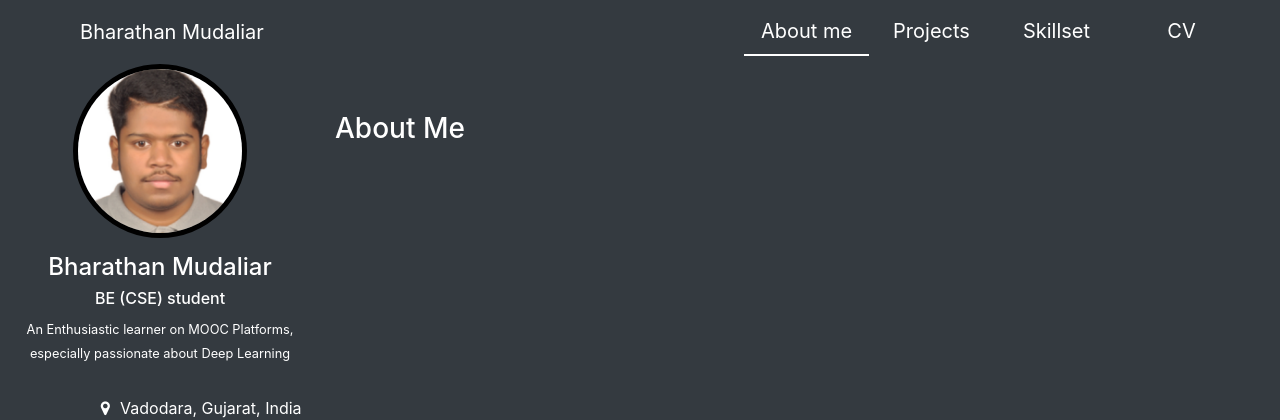
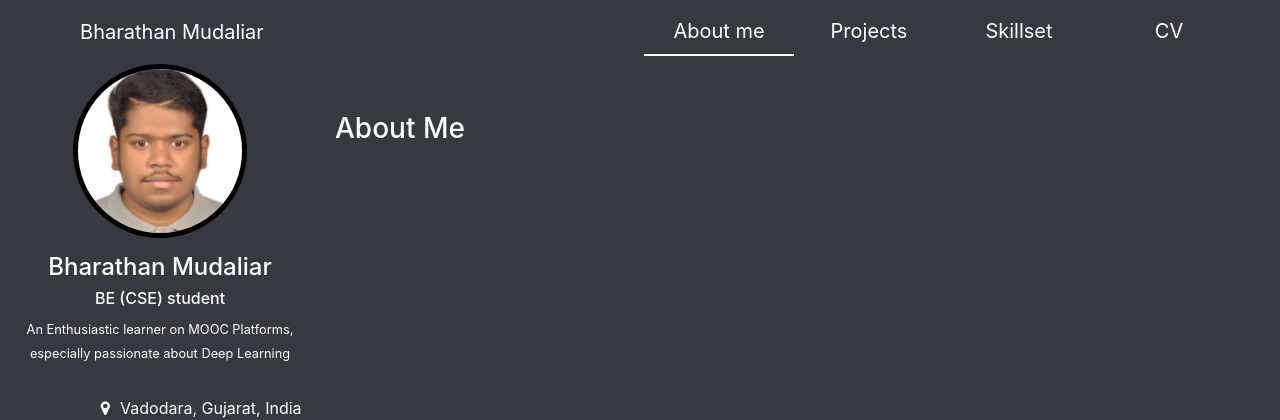
Before and after one commit to bharat029/MyWebsite, a Django app: page / in a window 1280 px wide. Shown: the top 420 px of the page. Run offline with Django 3.2, Linux system fonts and the light colour scheme; data that the repository does not hold is empty; some libraries are stand-ins or nearby versions.

Commit message:
navbar-expand-sm added 2 breakpoints for the navbar md and sm

```diff
--- a/static/website/css/style.css
+++ b/static/website/css/style.css
@@ -2,9 +2,12 @@
 display: none;
 }
 
-@media (max-width: 576px) {
+@media (min-width: 576px) {
   .col-height-custom {
     height: 80vh;
+  }
+  .show-active, .nav-item:hover {
+    border-bottom: 2px solid white !important;
   }
 }
 
@@ -16,7 +19,7 @@ display: none;
     border-bottom: 2px solid white !important;
   }
   .nav-link {
-    width: 125px;
+    width: 150px;
     text-align: center !important;
   }
 }
--- a/website/templates/website/base.html
+++ b/website/templates/website/base.html
@@ -20,7 +20,7 @@
   </head>
   <body class="bg-dark text-white">
     <div class="container-fluid">
-      <nav class="navbar navbar-expand-md navbar-dark row sticky-top bg-dark" style="font-size: 125%">
+      <nav class="navbar navbar-expand-sm navbar-dark row sticky-top bg-dark" style="font-size: 125%">
         <a class="navbar-brand text-center text-white col-lg-3 d-none d-lg-block" style="width:60vh;" href="{% url 'website:index' %}">Bharathan Mudaliar</a>
         <h1 class="d-xs-block d-lg-none"><a class="navbar-brand text-center text-white col-lg-3 col-xs-8" href="{% url 'website:index' %}">Bharathan Mudaliar</a></h1>
         <button class="navbar-toggler" type="button" data-toggle="collapse" data-target="#navbarNav" aria-controls="navbarNav" aria-expanded="false" aria-label="Toggle navigation">
@@ -29,7 +29,7 @@
         <div class="collapse navbar-collapse justify-content-end" id="navbarNav">
           <ul class="navbar-nav" style="margin-right: 20px">
             <li class="nav-item">
-              <a class="nav-link text-white {{ about_me }}" href="{% url 'website:index' %}">About me </a>
+              <a class="nav-link text-white {{ about_me }}" style="min-width: 105px;" href="{% url 'website:index' %}">About me </a>
             </li>
             <li class="nav-item">
               <a class="nav-link text-white {{ projects }}" href="{% url 'website:projects' %}">Projects</a>
```
Also changed, not shown: website/static/website/css/style.css (+5 -2 lines).
